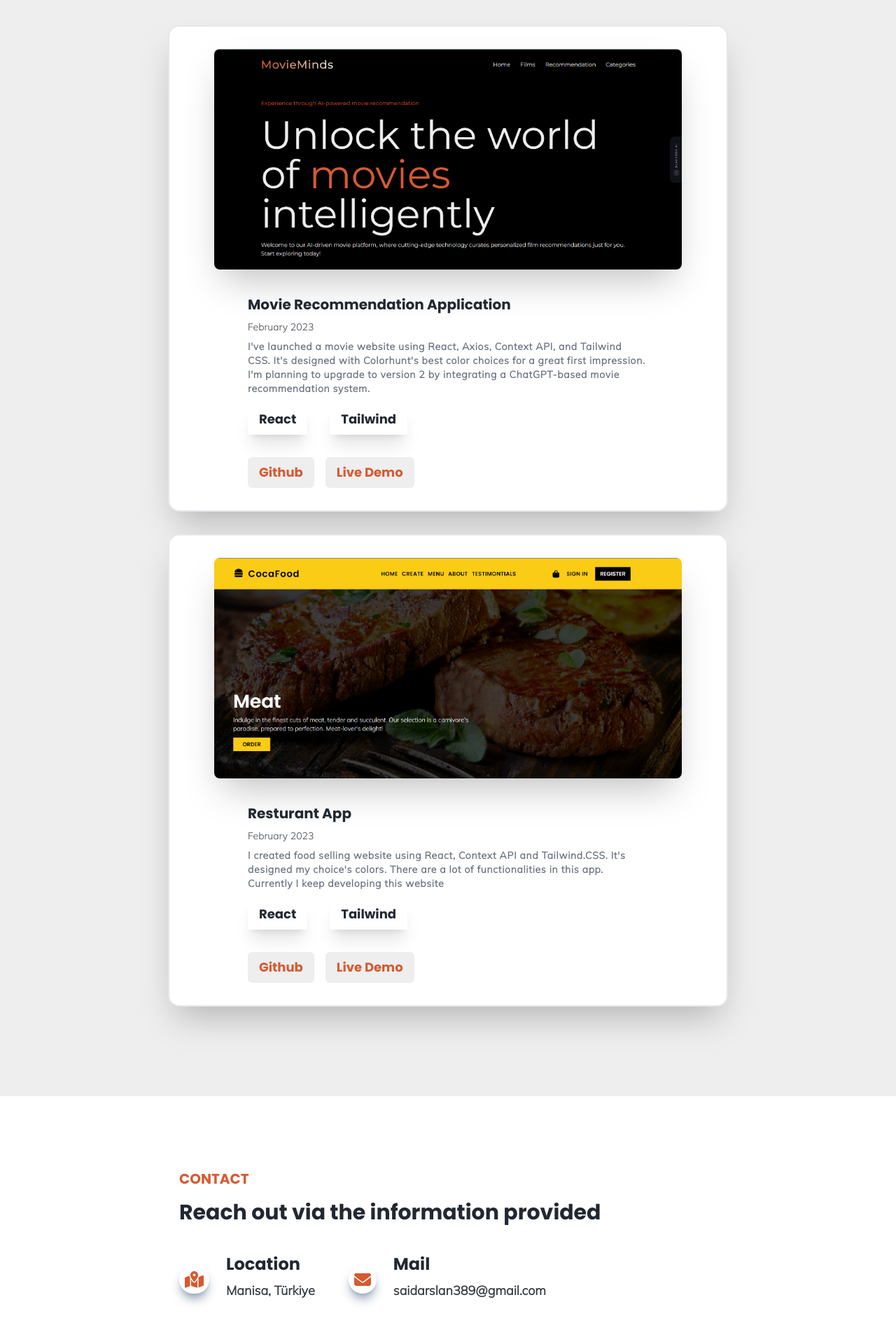
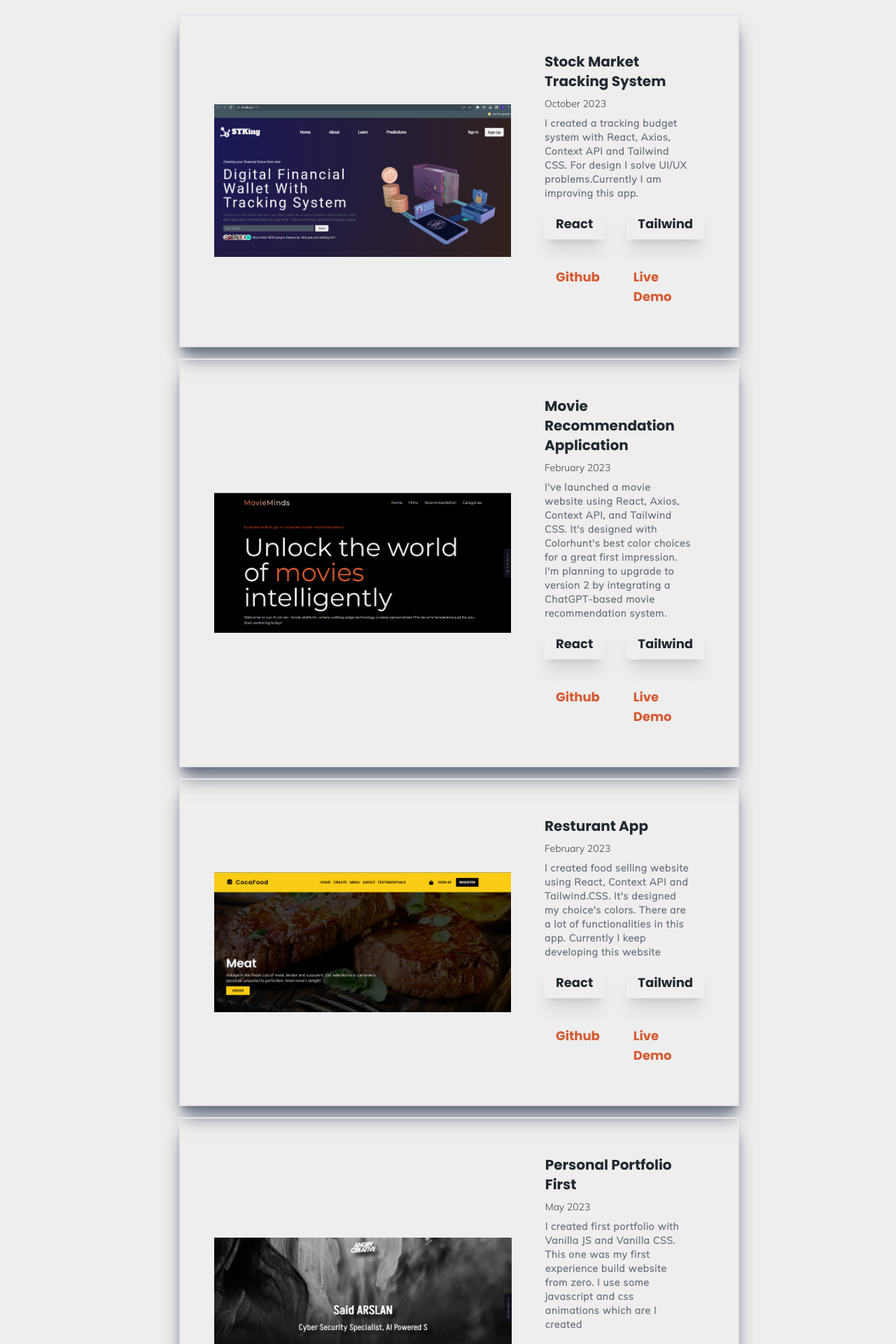
Before and after one commit to SaidARSLAN/personalPortfolio, a React (Vite) app: page / in a window 1280 px wide. Shown: the part 1760-3680 px from the top of the page at 70% size. Built offline with nearby package versions, Linux system fonts and the light colour scheme.

Commit message:
Fixed project section

```diff
--- a/src/components/ProjectCard.jsx
+++ b/src/components/ProjectCard.jsx
@@ -2,8 +2,11 @@ import React from 'react'
 
 const ProjectCard = ({project}) => {
   return (
-    <div className='flex flex-col border-2 p-12 rounded-2xl bg-white shadow-2xl lg:py-8 lg:px-16 justify-center items-center my-8 lg:space-x-12 '>
-        <img src={project.image} className='rounded-lg shadow-2xl mb-8 cursor-pointer lg:w-[800px]'/>
+    <div className='flex border-2 shadow-xl shadow-gray-500 m-4 px-12 py-12 flex-col lg:flex-row w-full'>
+      <div className='flex items-center justify-center lg:mr-12 w-2/3'>
+        <img src={project.image}/>
+      </div>
+      <div className='flex flex-col items-center justify-center w-1/3'>
         <div className='flex flex-col items-center justify-center lg:items-start'>
         <div className='font-poppins text-xl text-pBlack my-1 lg:text-xl text-center lg:text-left'>{project.name}</div>
         <div className='font-mulish text-pGray text-sm my-1 lg:text-sm'>{project.date}</div>
@@ -11,6 +14,7 @@ const ProjectCard = ({project}) => {
         <div className='flex w-full items-center justify-evenly my-2 lg:items-start lg:justify-start lg:space-x-8'>
         <div className=' px-4 py-2 rounded-xs font-poppins text-lg  text-pBlack shadow-xl border-gray-300'>{project.techone}</div>
         <div className='px-4 py-2 rounded-xs font-poppins text-lg  text-pBlack shadow-xl border-gray-300'>{project.techtwo}</div>
+        </div>
         </div>
         <div className='flex w-full justify-evenly mt-6 lg:items-start lg:justify-start lg:space-x-4'>
             <a href={project.github} className='bg-pWhite text-pOrange rounded-md font-poppins max-[400px]:text-sm px-4 py-2 text-lg hover:bg-pOrange hover:text-pWhite duration-300'>Github</a>
--- a/src/contents/index.js
+++ b/src/contents/index.js
@@ -10,12 +10,25 @@ import movie from '../assets/movieapp.png'
 import linkedin from '../assets/linkedin.png'
 import github from '../assets/github.png'
 import foodmap from '../assets/foodmap.png';
+import personalfirst from '../assets/personalfirst.png'
+import tracking from '../assets/tracking.png'
 export const navLinks = ["Home","About","Projects","Contact"];
 
 export {bootstrap,css,html,javascript,tailwind,react,question,desk,linkedin,github,foodmap};
 
 
 export const projects = [
+    {
+        image : tracking,
+        name : "Stock Market Tracking System",
+        date : "October 2023",
+        explanation : "I created a tracking budget system with React, Axios, Context API and Tailwind CSS. For design I solve UI/UX problems.Currently I am improving this app.",
+        techone : "React",
+        techtwo : "Tailwind",
+        github : "",
+        demo :"",
+    }
+    ,
     {
     image : movie,
     name: "Movie Recommendation Application",
@@ -36,4 +49,14 @@ export const projects = [
         github : "https://github.com/SaidARSLAN/restaurantMenu",
         demo : "https://cocafood.netlify.app/"
     },
+    {
+        image:personalfirst,
+        name : "Personal Portfolio First",
+        date : "May 2023",
+        explanation : "I created first portfolio with Vanilla JS and Vanilla CSS. This one was my first experience build website from zero. I use some javascript and css animations which are I created",
+        techone : "Vanilla JS",
+        techtwo : "Vanilla CSS",
+        github : "https://github.com/SaidARSLAN",
+        demo : "https://saidarslan.netlify.app/",
+    }
 ]
```
Also changed, not shown: src/assets/personalfirst.png (added), src/assets/tracking.png (added).
